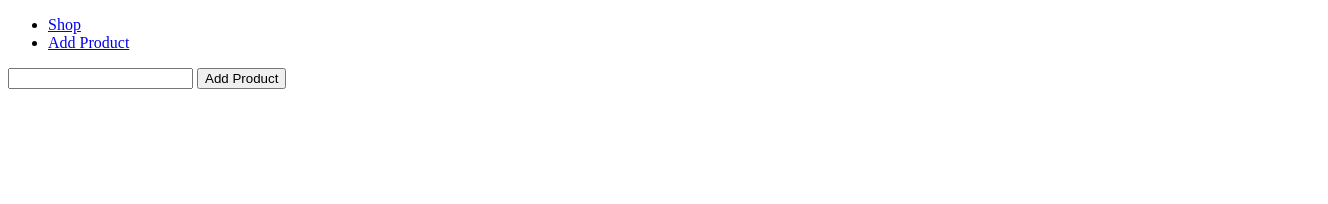
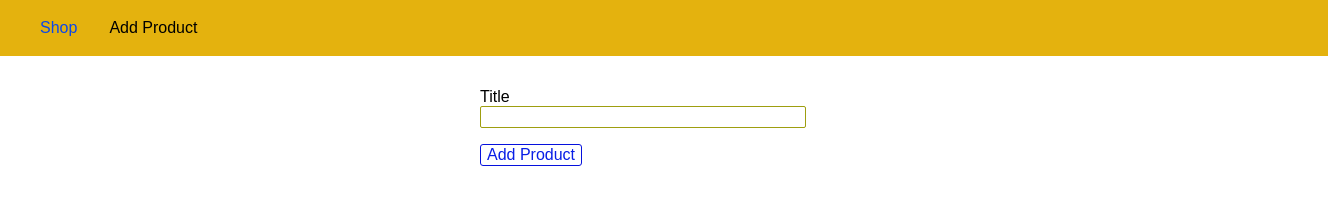
Before and after one commit to iamkrz007/hello-node, a website: page views/add-product.html in a window 1280 px wide. Shown: the whole page, 1328 px wide, since content can reach past the window. Drawn offline with Linux system fonts and the light colour scheme.

Commit message:
10th april

```diff
--- a/routes/admin.js
+++ b/routes/admin.js
@@ -7,7 +7,7 @@ const rootDir = require('../util/path');
 const router = express.Router();
 
 router.get('/add-product', (req, res, next) => {
-   res.sendFile(path.join(rootDir, '..', 'views' , 'add-product.html'));
+   res.sendFile(path.join(rootDir, '.', 'views' , 'add-product.html'));
 });
 
 router.post('/add-product', (req, res, next) => {
--- a/routes/shop.js
+++ b/routes/shop.js
@@ -7,7 +7,7 @@ const rootDir = require('../util/path');
 const router = express.Router();
 
 router.get('/', (req, res, next) => {
-   res.sendFile(path.join(rootDir, '..', 'views' , 'shop.html'));
+   res.sendFile(path.join(rootDir, '.', 'views' , 'shop.html'));
 });
 
 module.exports = router;
--- a/views/add-product.html
+++ b/views/add-product.html
@@ -6,20 +6,94 @@
     <meta http-equiv="X-UA-Compatible" content="IE=edge">
     <meta name="viewport" content="width=device-width, initial-scale=1.0">
     <title>Add Product</title>
+    <style>
+        body{
+            padding: 0;
+            margin: 0;
+            font-family: sans-serif;
+        }
+        main{
+            padding: 1rem;
+        }
+        .main-header {
+            width: 100%;
+            height: 3.5rem;
+            background-color: rgb(228, 178, 14);
+            padding: 0 1.5rem;
+        }
+        .main-header__nav{
+            height: 100%;
+            display: flex;
+            align-items: center;
+        }
+        .main-header__item-list{
+            list-style: none;
+            margin: 0;
+            padding: 0;
+            display: flex;
+        }
+        .main-header__item{
+            margin: 0 1rem;
+            padding: 0;
+        }
+        .main-header__item a {
+            text-decoration: none;
+            color: black;
+        }
+        .main-header__item a:hover,
+        .main-header__item a:active,
+        .main-header__item a.active{
+            color: rgb(11, 71, 234);
+        }
+        .product-form{
+            width: 20rem;
+            max-width: 90%;
+            margin: auto;
+        }
+        .form-control{
+            margin: 1rem 0;
+        }
+        .form-control label,
+        .form-control input {
+            display: block;
+            width: 100%;
+        }
+        .form-control  input{
+            border: 1px solid rgb(158, 158, 15);
+            font: inherit;
+            border-radius: 2px;
+        }
+        button{
+            font: inherit;
+            border: 1px solid rgb(6, 17, 221);
+            color: rgb(8, 30, 230);
+            background: white;
+            border-radius: 3px;
+            cursor: pointer;
+        }
+        button:hover,
+        button:active{
+            background-color: blue;
+            color: white;
+        }
+    </style>
 </head>
 
 <body>
-    <header>
-        <na>
-            <ul>
-                <li><a href="/">Shop</a></li>
-                <li><a href="/add-product">Add Product</a></li>
+    <header class="main-header">
+        <na class="main-header__nav">
+            <ul class="main-header__item-list">
+                <li class="main-header__item"><a class="active" href="/">Shop</a></li>
+                <li class="main-header__item"><a href="/add-product">Add Product</a></li>
             </ul>
         </na>
     </header>
     <main>
-        <form action="/add-product" method="POST">
-            <input type="text" name="title">
+        <form class="product-form" action="/add-product" method="POST">
+            <div class="form-control">
+                <label for="title">Title</label>
+                <input type="text" name="title" id="title">
+            </div>
             <button type="submit"> Add Product</button>
         </form>
     </main>
```
Also changed, not shown: views/shop.html (+45 -5 lines).
